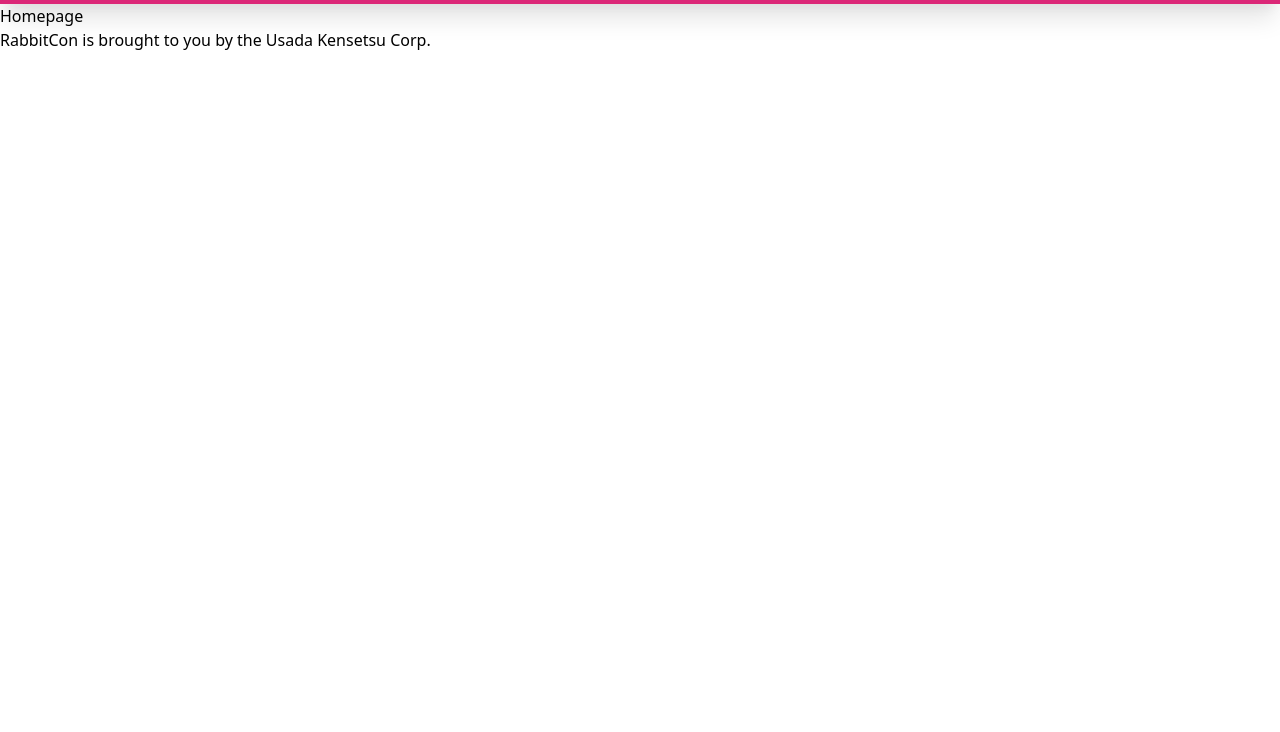
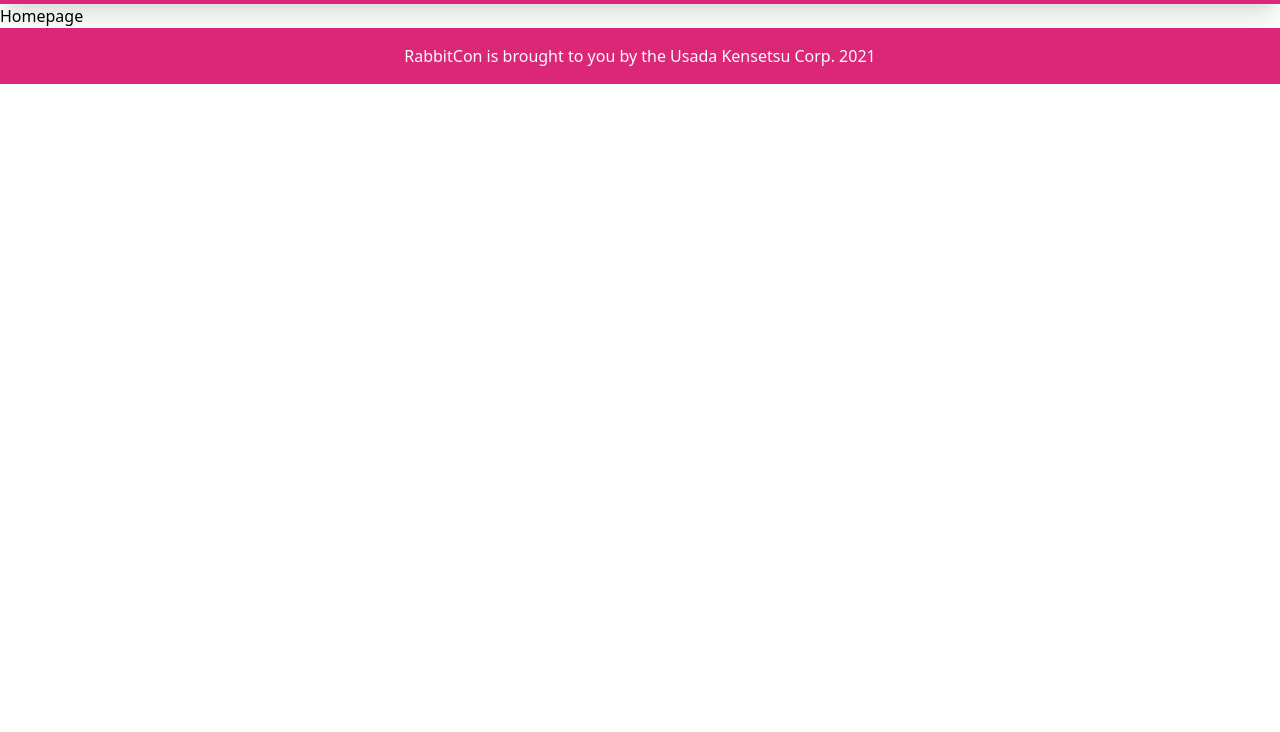
Before and after one commit to HeideQueen/conference-schedule, a Gatsby site: page / in a window 1280 px wide. Shown: the part 68-800 px from the top of the page. Built offline with nearby package versions, Linux system fonts and the light colour scheme; Gatsby itself is replaced by a stand-in of ours.

Commit message:
footer donw

```diff
--- a/src/components/Layout.js
+++ b/src/components/Layout.js
@@ -6,8 +6,8 @@ export default function Layout({ children }) {
     <div>
       <Navbar />
       <div>{children}</div>
-      <footer>
-        <p>RabbitCon is brought to you by the Usada Kensetsu Corp.</p>
+      <footer className="bg-pink-600 text-gray-50 flex justify-center items-center h-14">
+        <p>RabbitCon is brought to you by the Usada Kensetsu Corp. 2021</p>
       </footer>
     </div>
   )
--- a/src/components/Navbar.js
+++ b/src/components/Navbar.js
@@ -5,7 +5,7 @@ import NavbarLinks from "./NavbarLinks"
 export default function Navbar() {
   return (
     <nav className="flex justify-between items-center py-5 px-20  bg-pink-600 text-gray-50 shadow-xl">
-      <Link to="/home" className="text-2xl font-bold hover:text-pink-200 flex">
+      <Link to="/" className="text-2xl font-bold hover:text-pink-200 flex">
         Rabbit
         <span>
           <svg
--- a/tailwind.config.js
+++ b/tailwind.config.js
@@ -5,7 +5,7 @@ module.exports = {
     extend: {},
   },
   variants: {
-    extend: {},
+    extend: { display: ["group-hover"] },
   },
   plugins: [],
 }
```
